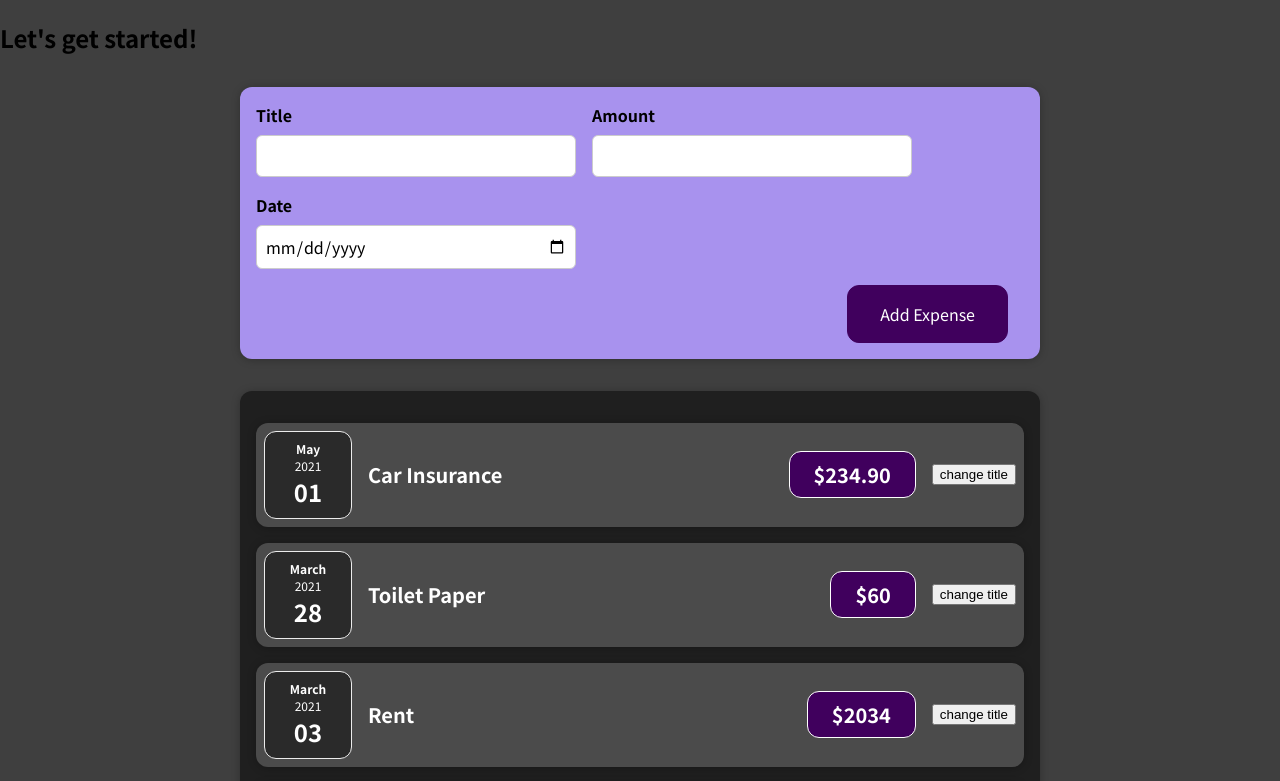
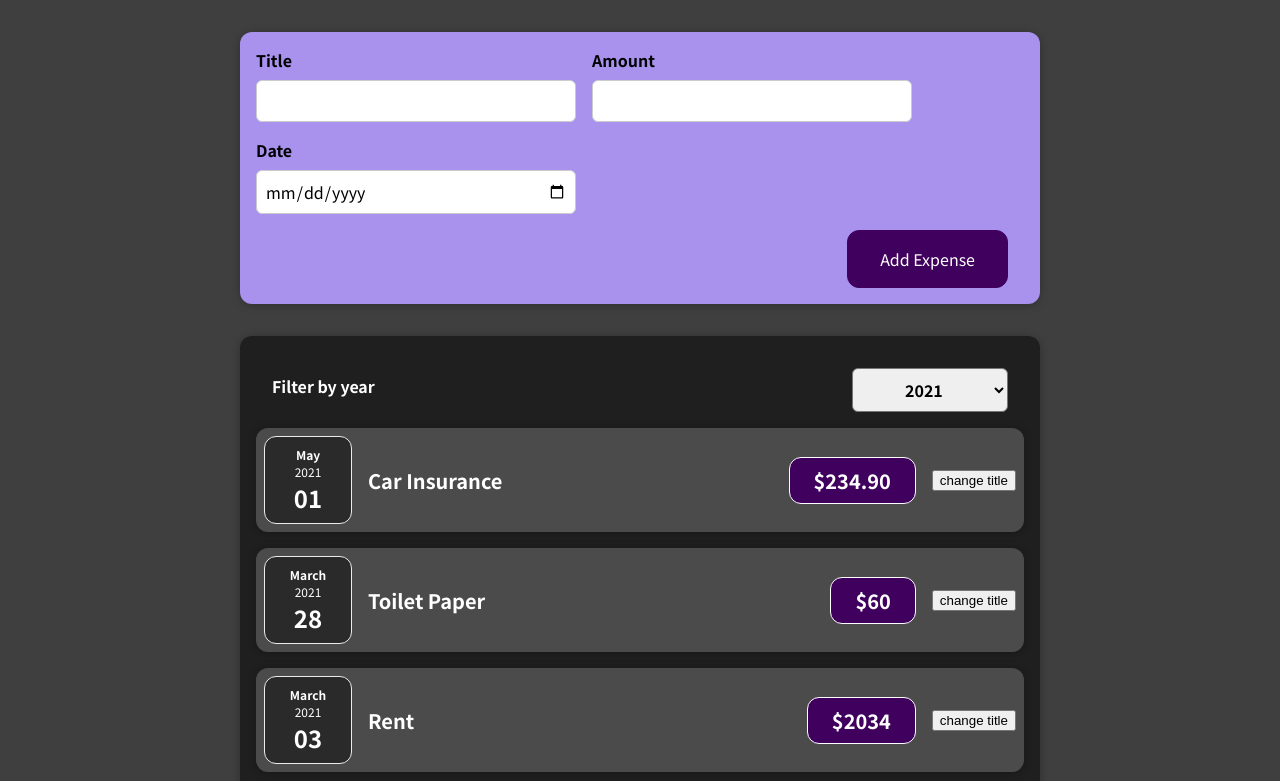
Before and after one commit to SuryaKrishnaMoorthy/expense-tracker, a React (Create React App) app: page / in a window 1280 px wide. Shown: the top 781 px of the page. Built offline with nearby package versions, Linux system fonts and the light colour scheme.

Commit message:
add filter for expenses

```diff
--- a/src/App.js
+++ b/src/App.js
@@ -1,8 +1,8 @@
+import React, { useState } from 'react';
 import NewExpense from './components/NewExpense/NewExpense';
 import Expenses from './components/Expenses/Expenses';
 
-function App() {
-  const expenses = [{
+const DUMMY_EXPENSES = [{
     id: 'e1',
     expenseDate: new Date(2021, 3, 31),
     expenseTitle: 'Car Insurance',
@@ -28,14 +28,16 @@ function App() {
   }
   ];
 
+function App() {
+
+  const [ expenses, setExpenses ] = useState(DUMMY_EXPENSES);
+
   const addExpenseHandler = ( expenseData ) => {
-    console.log("IN APP.JS");
-    console.log(expenseData);
+    setExpenses(prevExpenses => [expenseData, ...prevExpenses]);
   }
 
   return (
     <div>
-      <h2>Let's get started!</h2>
       <NewExpense addExpense={ addExpenseHandler }/>
       <Expenses items={ expenses } />
     </div>
--- a/src/components/Expenses/ExpenseDate.js
+++ b/src/components/Expenses/ExpenseDate.js
@@ -1,7 +1,6 @@
 import './ExpenseDate.css';
 
 const ExpenseDate = (props) => {
-
 	const month = props.date.toLocaleString('en-US', { month: 'long' });
 	const day = props.date.toLocaleString('en-US', { day: '2-digit' });
 	const year = props.date.getFullYear();
--- a/src/components/Expenses/Expenses.js
+++ b/src/components/Expenses/Expenses.js
@@ -1,19 +1,34 @@
+import React, { useState } from "react";
 import ExpenseItem from './ExpenseItem';
+import ExpensesFilter from './ExpensesFilter';
 import Card from '../UI/Card';
+
 import './Expenses.css';
 
 const Expenses = (props) => {
+	const [ filteredYear, setfilteredYear ] = useState('2021');
+
+	const filterChangeHandler = selectedYear => {
+		 setfilteredYear(selectedYear);
+	}
+
+	const filteredExpenses = props.items.filter(expense => filteredYear === expense.expenseDate.getFullYear().toString());
+
+	let expenseContent = <p>No content found.</p>;
+
+	if (filteredExpenses.length > 0) {
+		expenseContent = 	filteredExpenses.map(expense => <ExpenseItem
+			key={ expense.id }
+			date={ expense.expenseDate }
+			title={ expense.expenseTitle }
+			amount={ expense.expenseAmount }
+			 />)
+	}
 
 	return (
 		<Card className="expenses">
-			{
-				props.items.map(expense => <ExpenseItem
-					key={ expense.id }
-					date={ expense.expenseDate }
-					title={ expense.expenseTitle }
-					amount={ expense.expenseAmount }
-					 />)
-			}
+			<ExpensesFilter selected={ filteredYear } onChangeFilter={ filterChangeHandler } />
+			{ expenseContent }
 		</Card>
 		)
 }
--- /dev/null
+++ b/src/components/Expenses/ExpensesFilter.css
@@ -0,0 +1,24 @@
+.expenses-filter {
+	color: white;
+	padding: 0 1rem;
+}
+
+.expenses-filter__control {
+	display: flex;
+	width: 100%;
+	align-items: center;
+	justify-content: space-between;
+	margin: 1rem 0;
+}
+
+.expenses-filter label {
+	font-weight: bold;
+	margin-bottom: 0.5rem;
+}
+
+.expenses-filter select {
+	font: inherit;
+	padding: 0.5rem 3rem;
+	border-radius: 6px;
+	font-weight: bold;
+}
--- /dev/null
+++ b/src/components/Expenses/ExpensesFilter.js
@@ -0,0 +1,24 @@
+import "./ExpensesFilter.css";
+
+const ExpensesFilter = (props) => {
+
+	const dropdownChangeHandler = (event) => {
+		props.onChangeFilter(event.target.value)
+	}
+
+	return (
+		<div className="expenses-filter">
+			<div className="expenses-filter__control">
+				<label htmlFor="year">Filter by year</label>
+				<select name="year" id="year" value={ props.selected } onChange={ dropdownChangeHandler } >
+					<option value="2022">2022</option>
+					<option value="2021">2021</option>
+					<option value="2020">2020</option>
+					<option value="2019">2019</option>
+				</select>
+			</div>
+		</div>
+	)
+}
+
+export default ExpensesFilter;
--- a/src/components/NewExpense/ExpenseForm.js
+++ b/src/components/NewExpense/ExpenseForm.js
@@ -15,15 +15,15 @@ const ExpenseForm = ( props ) => {
 	}
 
 	const dateChangeHandler = (event) => {
-		setEnteredDate(event.target.value)
+		setEnteredDate(event.target.value);
 	}
 
 	const submitHandler = (event) => {
 		event.preventDefault();
 		const expenseData = {
-			title: enteredTitle,
-			amount: enteredAmount,
-			date: new Date(enteredDate)
+			expenseTitle: enteredTitle,
+			expenseAmount: enteredAmount,
+			expenseDate: new Date(enteredDate)
 		}
 		props.onSaveExpenseData(expenseData);
 
@@ -37,15 +37,20 @@ const ExpenseForm = ( props ) => {
 			<div className="new-expense__controls">
 				<div className="new-expense__control">
 					<label htmlFor="title">Title</label>
-					<input type="text" value={ enteredTitle } onChange={ titleChangeHandler } />
+					<input type="text" value={ enteredTitle }
+						onChange={ titleChangeHandler } />
 				</div>
 				<div className="new-expense__control">
 					<label htmlFor="amount">Amount</label>
-					<input type="number" min='0.01' step='0.01' value={ enteredAmount } onChange={ amountChangeHandler } />
+					<input type="number" min='0.01' step='0.01'
+						value={ enteredAmount }
+						onChange={ amountChangeHandler } />
 				</div>
 				<div className="new-expense__control">
 					<label htmlFor="date">Date</label>
-					<input type="date" min='2019-01-01' max='2022-12-31' value={ enteredDate } onChange={ dateChangeHandler } />
+					<input type="date" min='2019-01-01' max='2022-12-31'
+						value={ enteredDate }
+						onChange={ dateChangeHandler } />
 				</div>
 			</div>
 			<div className="new-expense__actions">
```
